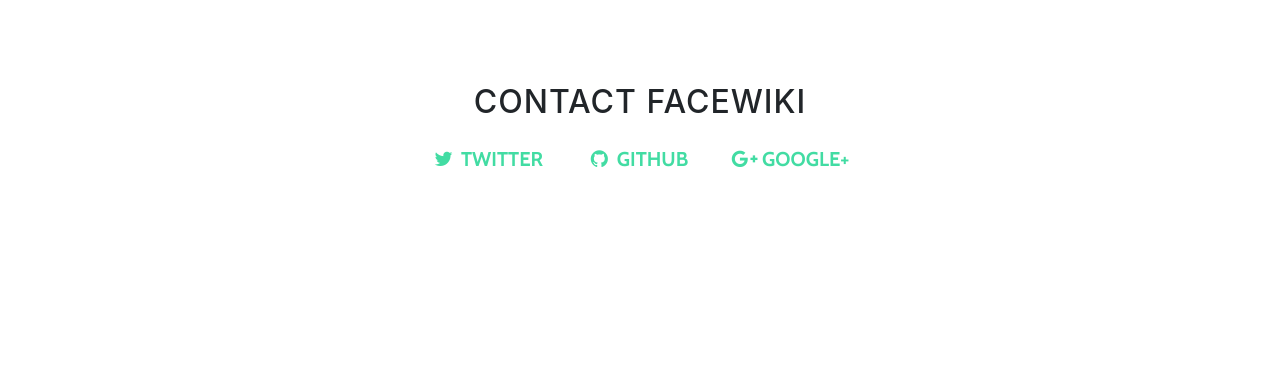
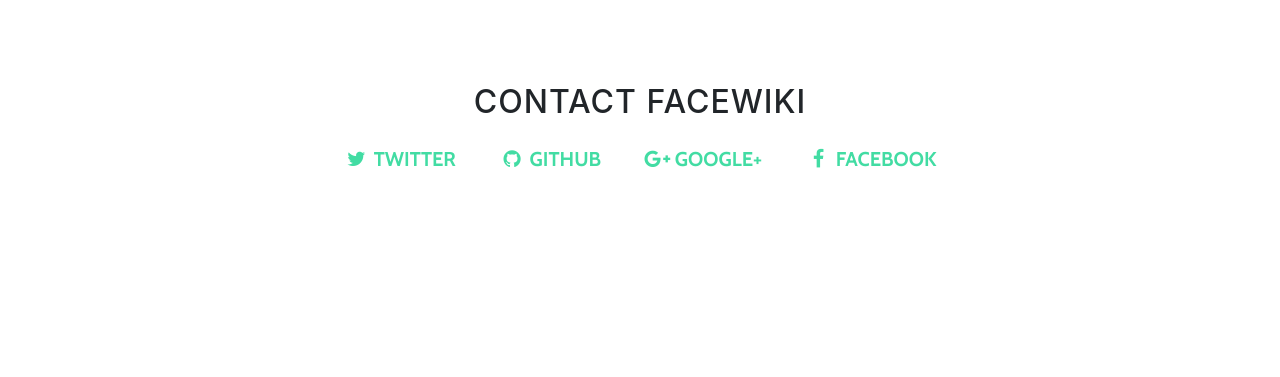
Before and after one commit to facewiki/facewiki.github.io, a website with bundled scripts: page index.html in a window 1280 px wide. Shown: the part 2120-2497 px from the top of the page. Built offline with nearby package versions, Linux system fonts and the light colour scheme.

Commit message:
added a social network button facebook

```diff
--- a/index.html
+++ b/index.html
@@ -148,6 +148,12 @@
                   <span class="network-name">Google+</span>
                 </a>
               </li>
+               <li class="list-inline-item">
+                <a href="https://plus.google.com/+Startbootstrap/posts" class="btn btn-default btn-lg">
+                  <i class="fa fa-facebook fa-fw"></i>
+                  <span class="network-name">facebook</span>
+                </a>
+              </li>
             </ul>
           </div>
         </div>
```
